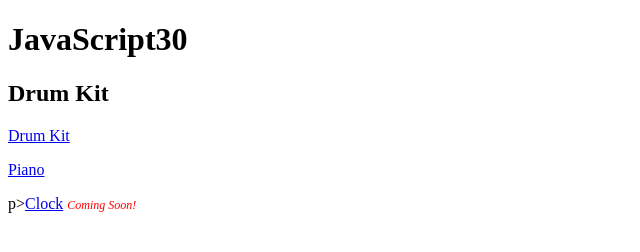
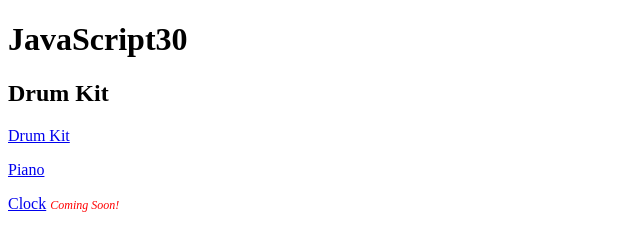
Before and after one commit to dazcha76/javascript30, a plain HTML site: page index.html in a window 1280 px wide. Shown: the full height of the page, 0-640 px from the left. Drawn offline with Linux system fonts and the light colour scheme.

Commit message:
fixed typo on main index page

```diff
--- a/index.html
+++ b/index.html
@@ -10,6 +10,6 @@
   <h2>Drum Kit</h2>
   <p><a href="./01-JavaScript-Drum-Kit/index-START.html">Drum Kit</a></p>
   <p><a href="./01-JavaScript-Piano/index.html">Piano</a></p>
-  p><a href="#">Clock</a> <span>Coming Soon!</span></p>
+  <p><a href="#">Clock</a> <span>Coming Soon!</span></p>
 </body>
 </html>
```
